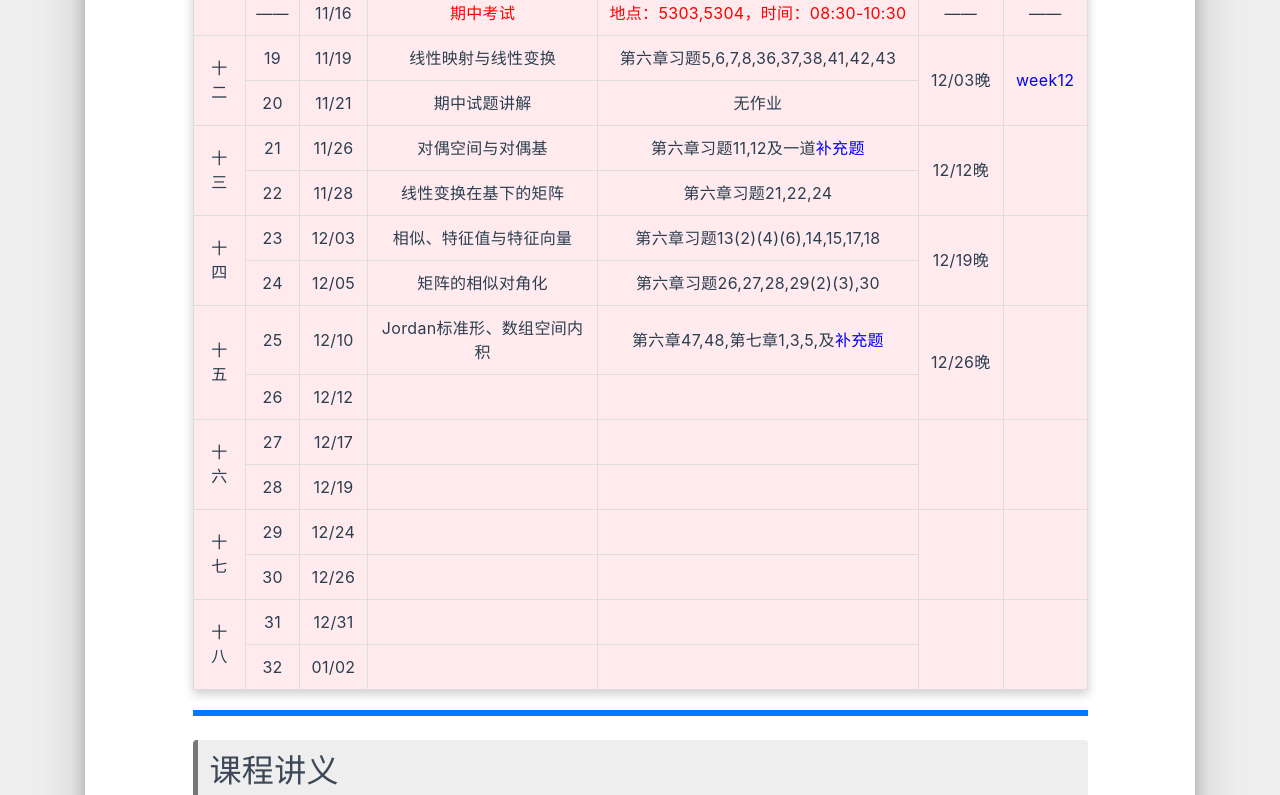
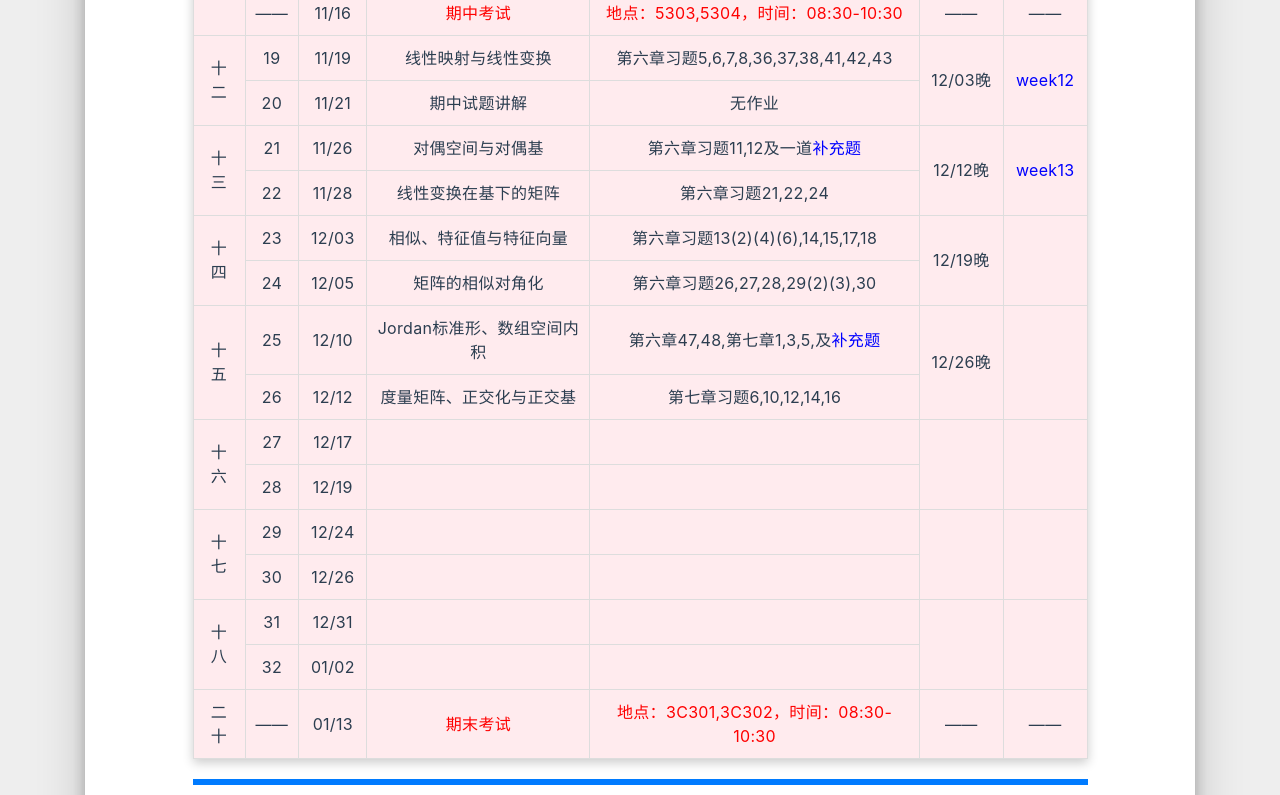
Before and after one commit to feather594/feather594.github.io, a plain HTML site: page 24FallLAB1/index.html in a window 1280 px wide. Shown: the part 2415-3210 px from the top of the page. Drawn offline with nearby package versions, Linux system fonts and the light colour scheme; some packages are replaced by stand-ins of ours; a script that the page names is missing; a small style sheet from the web is missing.

Commit message:
Add files via upload

```diff
--- a/24FallLAB1/index.html
+++ b/24FallLAB1/index.html
@@ -27,7 +27,7 @@
 <meta property="og:description" content="课程公告欢迎大家修读叶郁老师的线性代数(B1)课程！本网站将根据教学进度及时作出更新。12&#x2F;10 录入十二、十三、十四周信息。12&#x2F;10 注意自今日始，作业截止日期改为每周四11&#x2F;16 期中考试，考试范围讲义第二到五章，第五章5.7节打星号不考，特别注意4.4.3小节打星号内容属考试范围11&#x2F;12 由于期中考试，期中前布置，且截止日期在期中后的，关于第五章内容的作业无需提">
 <meta property="og:locale" content="zh_CN">
 <meta property="article:published_time" content="2024-10-07T05:43:42.000Z">
-<meta property="article:modified_time" content="2024-12-10T15:35:42.619Z">
+<meta property="article:modified_time" content="2024-12-13T14:27:14.959Z">
 <meta property="article:author" content="Mirage">
 <meta name="twitter:card" content="summary_large_image">
 
@@ -416,7 +416,7 @@
                 <td style="border: 1px solid #ddd; padding: 10px;">对偶空间与对偶基</td>
                 <td style="border: 1px solid #ddd; padding: 10px;">第六章习题11,12及一道<a href="/files/extra1.pdf" style="color:blue;"target="_blank">补充题</a></td>
                 <td rowspan="2" style="border: 1px solid #ddd; padding: 10px;">12/12晚</td>
-                <td rowspan="2" style="border: 1px solid #ddd; padding: 10px;"></td>
+                <td rowspan="2" style="border: 1px solid #ddd; padding: 10px;"><a href="/files/week13.pdf" style="color:blue;"target="_blank">week13</a></td>
             </tr>
             <tr style="background-color: #ffebee; transition: background-color 0.3s;">
                 <td style="border: 1px solid #ddd; padding: 10px;">22</td>
@@ -451,8 +451,8 @@
             <tr style="background-color: #ffebee; transition: background-color 0.3s;">
                 <td style="border: 1px solid #ddd; padding: 10px;">26</td>
                 <td style="border: 1px solid #ddd; padding: 10px;">12/12</td>
-                <td style="border: 1px solid #ddd; padding: 10px;"></td>
-                <td style="border: 1px solid #ddd; padding: 10px;"></td>
+                <td style="border: 1px solid #ddd; padding: 10px;">度量矩阵、正交化与正交基</td>
+                <td style="border: 1px solid #ddd; padding: 10px;">第七章习题6,10,12,14,16</td>
             </tr>
             <tr style="background-color: #ffebee; transition: background-color 0.3s;">
                 <td rowspan="2" style="border: 1px solid #ddd; padding: 10px;">十六</td>
@@ -498,6 +498,15 @@
                 <td style="border: 1px solid #ddd; padding: 10px;">01/02</td>
                 <td style="border: 1px solid #ddd; padding: 10px;"></td>
                 <td style="border: 1px solid #ddd; padding: 10px;"></td>
+            </tr>
+            <tr style="background-color: #ffebee; transition: background-color 0.3s;">
+                <td style="border: 1px solid #ddd; padding: 10px;">二十</td>
+                <td style="border: 1px solid #ddd; padding: 10px;">——</td>
+                <td style="border: 1px solid #ddd; padding: 10px;">01/13</td>
+                <td style="border: 1px solid #ddd; padding: 10px;"><span style="color:red;">期末考试</span></td>
+                <td style="border: 1px solid #ddd; padding: 10px;"><span style="color:red;">地点：3C301,3C302，时间：08:30-10:30</span></td>
+                <td style="border: 1px solid #ddd; padding: 10px;">——</td>
+                <td style="border: 1px solid #ddd; padding: 10px;">——</td>
             </tr>
         </tbody>
     </table>
@@ -596,7 +605,7 @@
                 <td style="border: 1px solid #ddd; padding: 10px;"><a href="/files/course05.pdf" style="color:blue;"target="_blank">第五次习题课</a></td>
             </tr>
             <tr style="background-color: #f1f8e9; transition: background-color 0.3s;">
-                <td colspan="5" style="border: 1px solid #ddd; padding: 10px;"><a href="/files/course99.pdf" style="color:blue;"target="_blank">作业答案+习题课讲义整合版（稍后发布且会持续更新）</a></td>
+                <td colspan="5" style="border: 1px solid #ddd; padding: 10px;"><a href="/files/course99.pdf" style="color:blue;"target="_blank">作业答案+习题课讲义整合版（预计期末前发布）</a></td>
             </tr>
         </tbody>
     </table>
```
